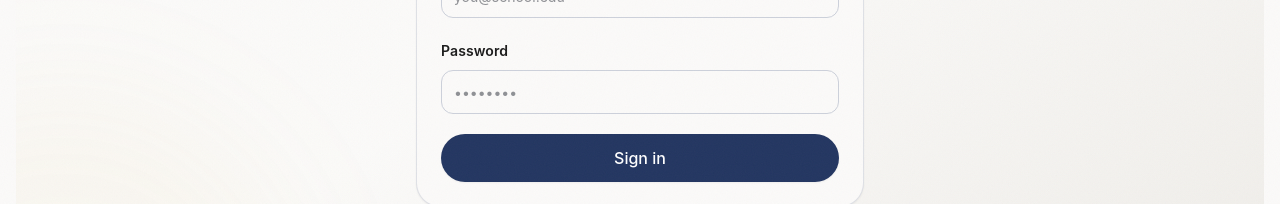
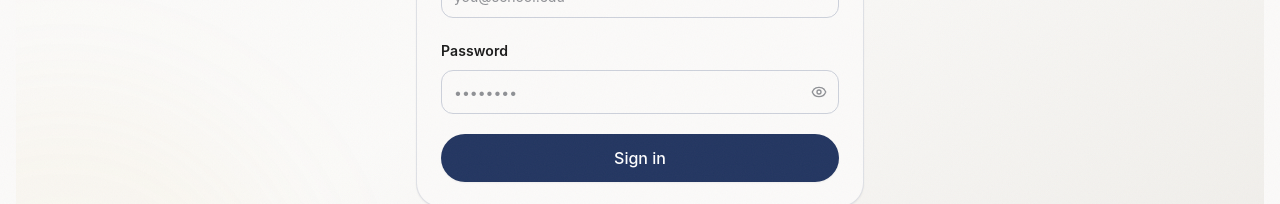
Before and after one commit to RanadeepVinukonda/school-lms, a React (Vite) app in the folder lms/frontend/: page /login in a window 1280 px wide. Shown: the part 421-625 px from the top of the page. Built offline with nearby package versions, Linux system fonts and the light colour scheme; no server answers.

Commit message:
add password visibility toggle to login page

```diff
--- a/lms/frontend/src/app/pages/auth/LoginPage.tsx
+++ b/lms/frontend/src/app/pages/auth/LoginPage.tsx
@@ -1,6 +1,8 @@
+import { useState } from 'react';
 import { useForm } from 'react-hook-form';
 import { zodResolver } from '@hookform/resolvers/zod';
 import { z } from 'zod';
+import { Eye, EyeOff } from 'lucide-react';
 import { Button } from '@/components/ui/button';
 import { Input } from '@/components/ui/input';
 import { Label } from '@/components/ui/label';
@@ -16,6 +18,7 @@
 type LoginForm = z.infer<typeof loginSchema>;
 
 export default function LoginPage() {
+  const [showPassword, setShowPassword] = useState(false);
   const loginMutation = useLogin();
   const { register, handleSubmit, formState: { errors } } = useForm<LoginForm>({
     resolver: zodResolver(loginSchema),
@@ -53,14 +56,26 @@
             </div>
             <div className="space-y-2">
               <Label htmlFor="password" className="text-title-sm font-semibold">Password</Label>
+              <div className="relative">
                 <Input
                   id="password"
-                type="password"
+                  type={showPassword ? 'text' : 'password'}
                   placeholder="••••••••"
+                  className="pr-12"
                   {...register('password')}
                   disabled={loginMutation.isPending}
                   autoComplete="current-password"
                 />
+                <button
+                  type="button"
+                  onClick={() => setShowPassword((p) => !p)}
+                  className="absolute right-3 top-1/2 -translate-y-1/2 text-muted-foreground/70 hover:text-muted-foreground transition-colors"
+                  aria-label={showPassword ? 'Hide password' : 'Show password'}
+                  tabIndex={-1}
+                >
+                  {showPassword ? <EyeOff className="h-4 w-4" /> : <Eye className="h-4 w-4" />}
+                </button>
+              </div>
               {errors.password && (
                 <p className="text-label-sm text-error">{errors.password.message}</p>
               )}
```
Lines whose indentation alone changed are shown as unchanged.
